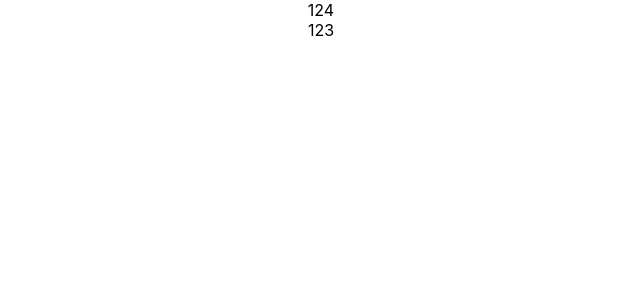
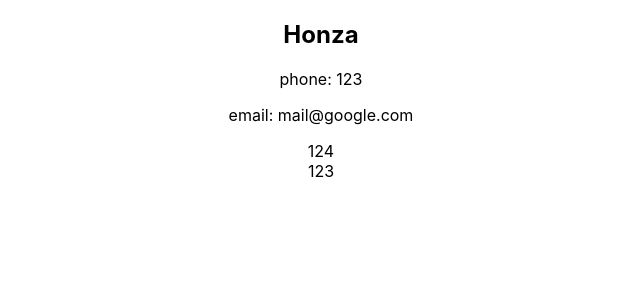
Before and after one commit to janmarek/react-training-contact-list, a React (Create React App) app: page / in a window 1280 px wide. Shown: the top 300 px of the page, without its empty margins (319-959 px from the left). Built offline with nearby package versions, Linux system fonts and the light colour scheme.

Commit message:
contact component

```diff
--- a/src/App.js
+++ b/src/App.js
@@ -7,10 +7,21 @@ function App() {
 
     return (
         <div className="App">
+            <Contact name="Honza" phone={a} email="mail@google.com" />
             <div className={classNameX}>{a + 1}</div>
             {React.createElement("div", {className: "cls"}, "123")}
         </div>
     );
 }
 
+function Contact(props) {
+    return (
+        <div>
+            <h2>{props.name}</h2>
+            <p>phone: {props.phone}</p>
+            <p>email: {props.email}</p>
+        </div>
+    );
+}
+
 export default App;
```
